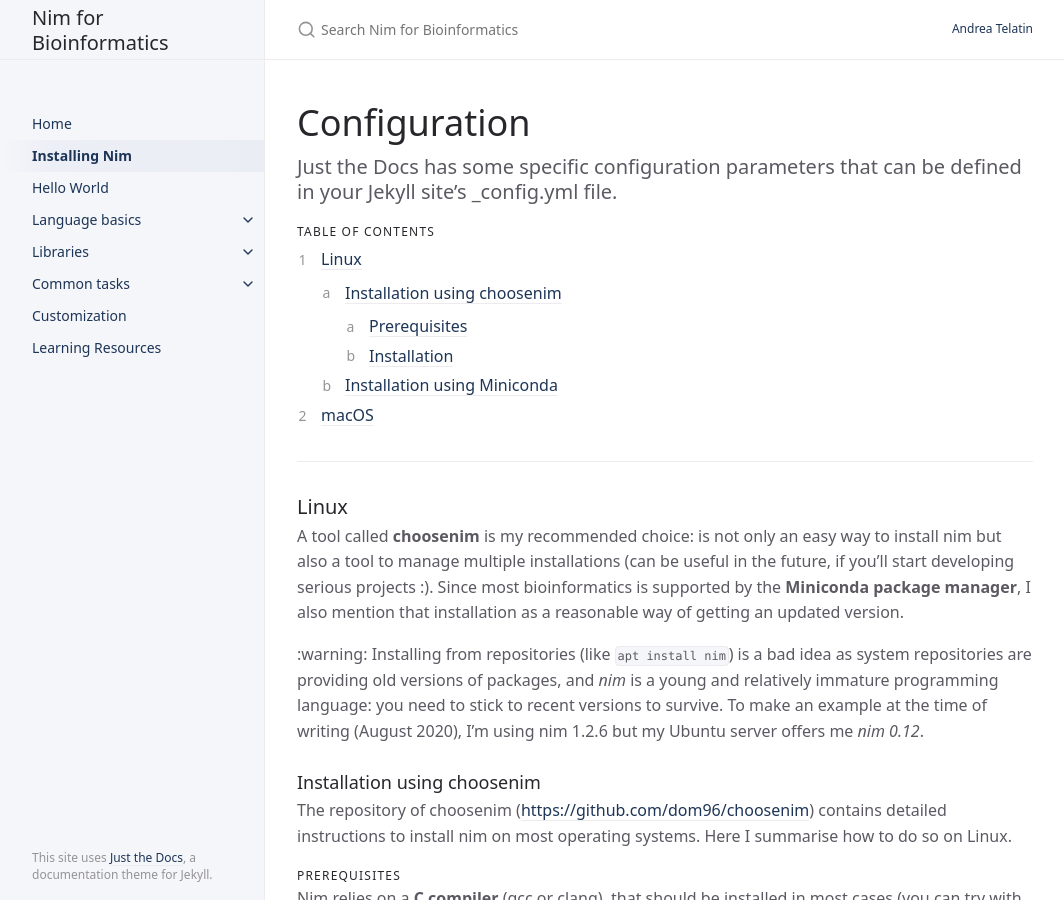
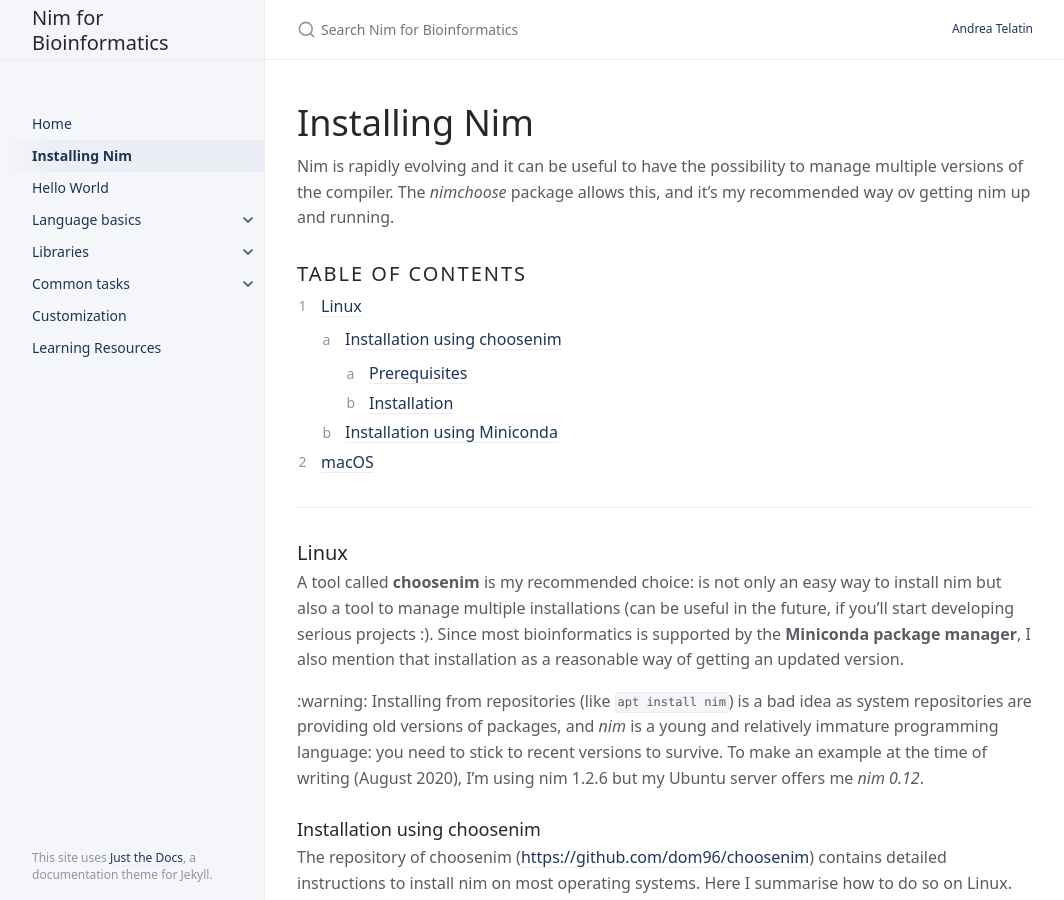
Before and after one commit to telatin/nim-for-bioinformatics, a Jekyll site: the page built from docs/installing.md, in a window 1280 px wide and 900 px high. Shown: the whole window, without its empty margins (107-1171 px from the left). Built offline with Jekyll 4.4.1, drawn with Linux system fonts in a browser that asks for light colours; some of the changed text lies outside the part shown.

Commit message:
fix-install

````diff
--- a/docs/installing.md
+++ b/docs/installing.md
@@ -4,11 +4,13 @@ title: Installing Nim
 nav_order: 2
 ---
 
-# Configuration
+# Installing Nim
 {: .no_toc }
 
+Nim is rapidly evolving and it can be useful to have the possibility to manage multiple
+versions of the compiler. The _nimchoose_ package allows this, and it's my
+recommended way ov getting nim up and running.
 
-Just the Docs has some specific configuration parameters that can be defined in your Jekyll site's _config.yml file.
 {: .fs-6 .fw-300 }
 
 ## Table of contents
@@ -86,4 +88,4 @@ xcode-select --install
 ```
 
 to install the compiler (clang) and command line tools, then you can use either
-**nimchoose** or **conda**.
+**nimchoose** (recommended) or **conda**, as described above.
````
